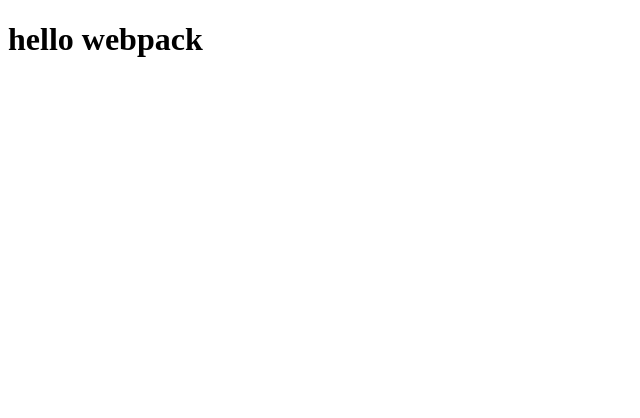
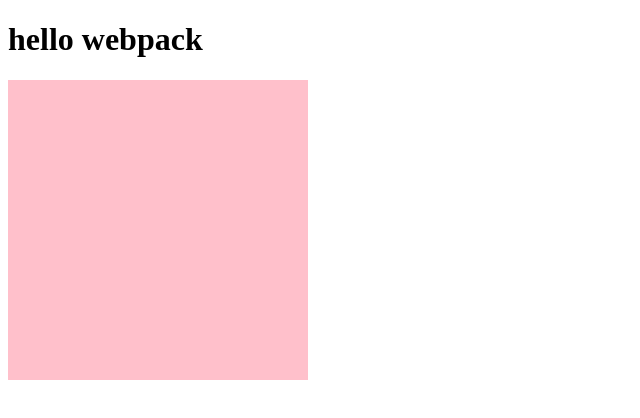
Before and after one commit to ZhangMin1998/webpack_study, a website built with webpack: page public/index.html in a window 1280 px wide. Shown: the whole page, without its empty margins (0-640 px from the left). Built offline with Linux system fonts and the light colour scheme.

Commit message:
处理 Css 资源

```diff
--- a/public/index.html
+++ b/public/index.html
@@ -7,6 +7,7 @@
 </head>
 <body>
   <h1>hello webpack</h1>
+  <div class="box1"></div>
   <script src="../dist/main.js"></script>
 </body>
 </html>
--- /dev/null
+++ b/src/css/index.css
@@ -0,0 +1,8 @@
+.box1{
+  display: flex;
+  width: 300px;
+  height: 300px;
+  background-color: pink;
+  /* background-image: url('../images/1.jpeg');
+  background-size: cover; */
+}
--- a/src/main.js
+++ b/src/main.js
@@ -1,5 +1,6 @@
 import count from "./js/count"
 import sum from "./js/sum"
+import "./css/index.css"
 
 console.log(count(5,3))
 console.log(sum(1,2,3))
--- a/webpack.config.js
+++ b/webpack.config.js
@@ -14,7 +14,12 @@ module.exports = {
   },
   // 加载器
   module: {
-    rules: []
+    rules: [
+      {
+        test: /\.css$/, // // 用来匹配 .css 结尾的文件
+        use: ["style-loader", "css-loader"],
+      }
+    ]
   },
   // 插件
   plugins: [],
```
Also changed, not shown: package.json (+2 -9 lines), dist/main.js, 1 other file.
